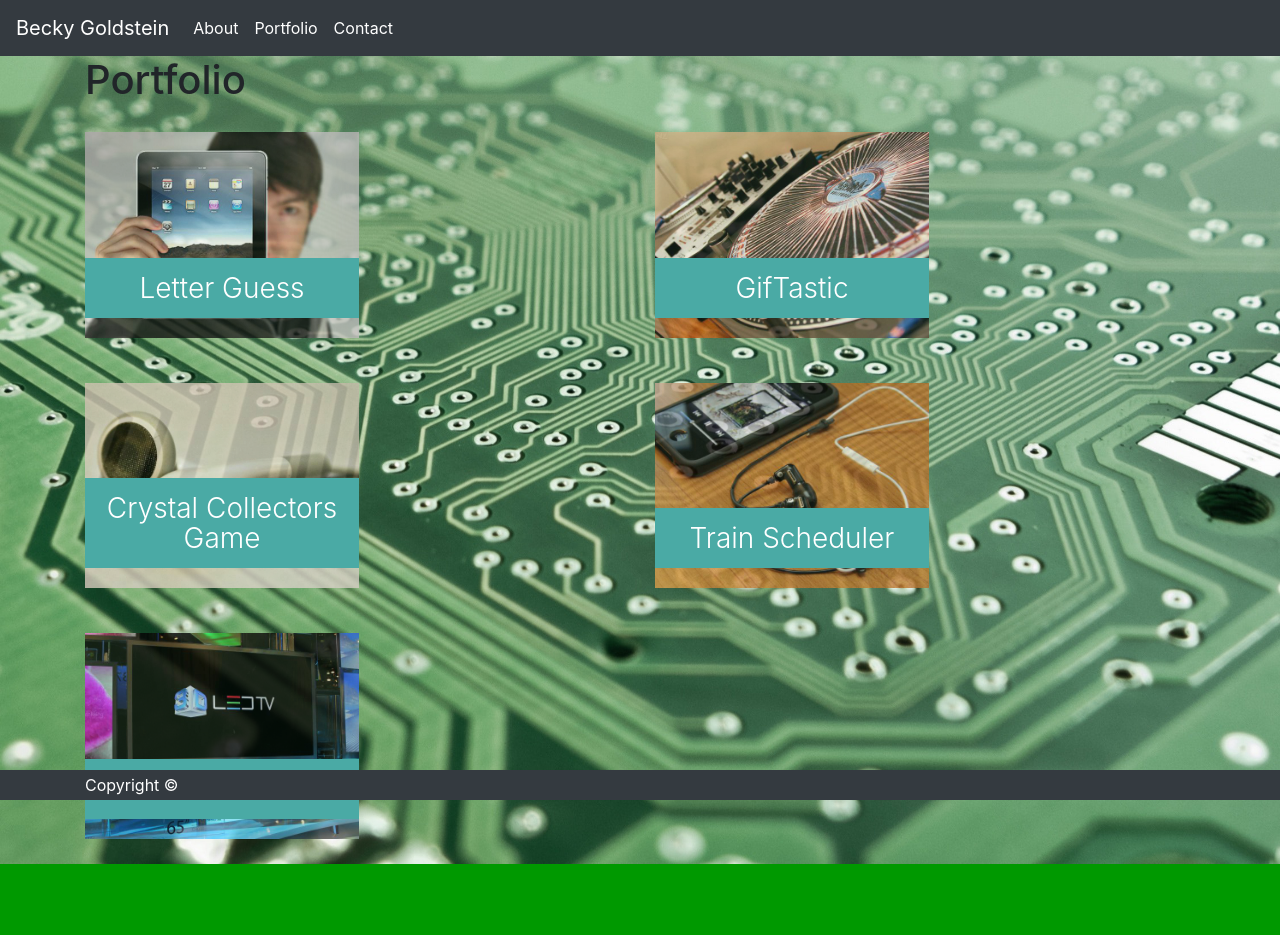
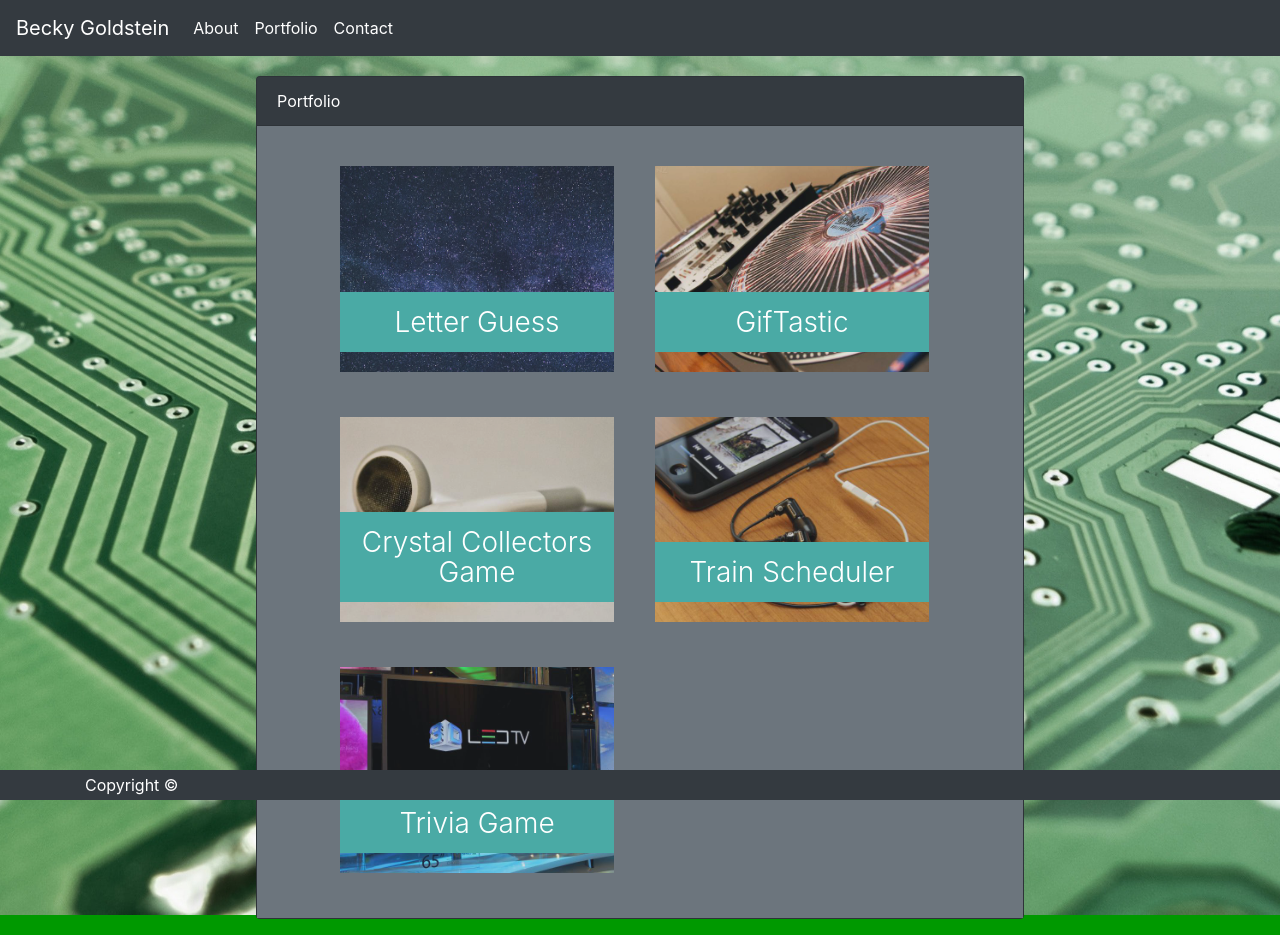
Before and after one commit to beckygold/Bootstrap-Portfolio, a plain HTML site: page portfolio.html in a window 1280 px wide. Before the commit the page ends 864 px from the top, so only its background shows below. Drawn offline with nearby package versions, Linux system fonts and the light colour scheme.

Commit message:
modified portfolio page

```diff
--- a/assets/css/style.css
+++ b/assets/css/style.css
@@ -48,6 +48,11 @@ body {
     border-bottom: 0;
   }
 
+  #portfolio {
+    position: relative;
+    top: 20px;
+  }
+
   #about-me {
     position: relative;
     top: 20px;
--- a/portfolio.html
+++ b/portfolio.html
@@ -14,6 +14,7 @@
 
 <body>
 
+    <!-- Navbar -->
     <nav class="navbar navbar-expand-lg navbar-light bg-dark">
         <a class="navbar-brand text-white" href="#">Becky Goldstein</a>
         <button class="navbar-toggler" type="button" data-toggle="collapse" data-target="#navbarNav" aria-controls="navbarNav"
@@ -35,14 +36,17 @@
         </div>
     </nav>
 
-    <div class="mx-auto container">
+    <!-- Page Content -->
+    <div class="mx-auto container" id="portfolio">
             <div class="row justify-content-center">
-            <div class="col">
-                <h1>Portfolio</h1>
-                <div class="row">
-                    <div class="col-md-6">
+              <div class="card mb-3 bg-dark" style="max-width: 768px">
+                <div class="card-header bg-dark text-white">Portfolio</div>
+                <div class="card-body bg-secondary text-white">
+                  <div class="row justify-content-center">
+                    <div class="col-md-5">
+
                             <div class="work">
-                            <a href="https://beckygold.github.io/Psychic-Game/"><img src="assets/images/technics-q-c-640-480-1.jpg" class="img-fluid" alt="Word Guess"></a>
+                                    <a href="https://beckygold.github.io/Psychic-Game/"><img src="assets/images/cosmic-cropped.jpg" class="img-fluid" alt="Word Guess"></a>
 
                                     <h3>Letter Guess</h3>
                                 </div>
@@ -56,8 +60,10 @@
 
                                     <h3>Trivia Game</h3>
                                 </div>
+
                     </div>
-                    <div class="col-md-6">
+                    <div class="col-md-5">
+
                             <div class="work">
                                     <a href="https://beckygold.github.io/GifTastic/"><img src="assets/images/technics-q-c-640-480-2.jpg" class="img-fluid" alt="GifTastic"></a>
 
@@ -68,11 +74,14 @@
 
                                     <h3>Train Scheduler</h3>
                                 </div>
+
                     </div>
                   </div>
                 </div>
               </div>
             </div>
+          </div>
+
 
     <footer class="footer bg-dark">
         <div class="container">
```
Also changed, not shown: assets/images/cosmic-cropped.jpg (added). Lines whose indentation alone changed are shown as unchanged.
